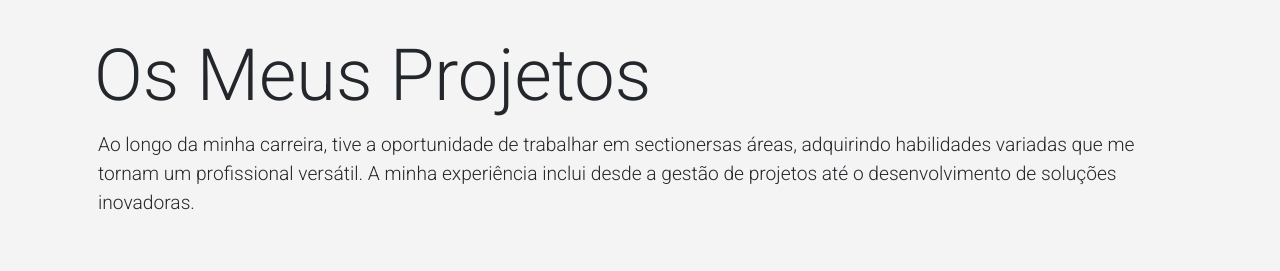
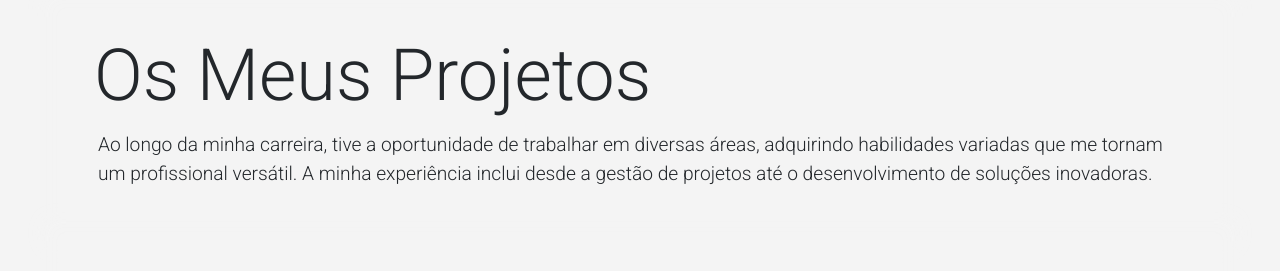
Before and after one commit to fromDavid/davidcoelho.github.io, a website: page index.html in a window 1280 px wide. Shown: the part 2240-2511 px from the top of the page. Drawn offline with nearby package versions, Linux system fonts and the light colour scheme; files whose address does not match are found by name.

Commit message:
Error Fix

```diff
--- a/index.html
+++ b/index.html
@@ -73,7 +73,7 @@
       <section class="row justify-content-center">
         <section class="col-10 col-sm-12 text-background-blur">
           <h1 class="display-2">Os Meus Projetos</h1>
-            <p class="p-1">Ao longo da minha carreira, tive a oportunidade de trabalhar em sectionersas áreas, adquirindo habilidades
+            <p class="p-1">Ao longo da minha carreira, tive a oportunidade de trabalhar em diversas áreas, adquirindo habilidades
               variadas que me tornam um profissional versátil. A minha experiência inclui desde a gestão de projetos até o desenvolvimento
               de soluções inovadoras.</p>
         </section>
```
